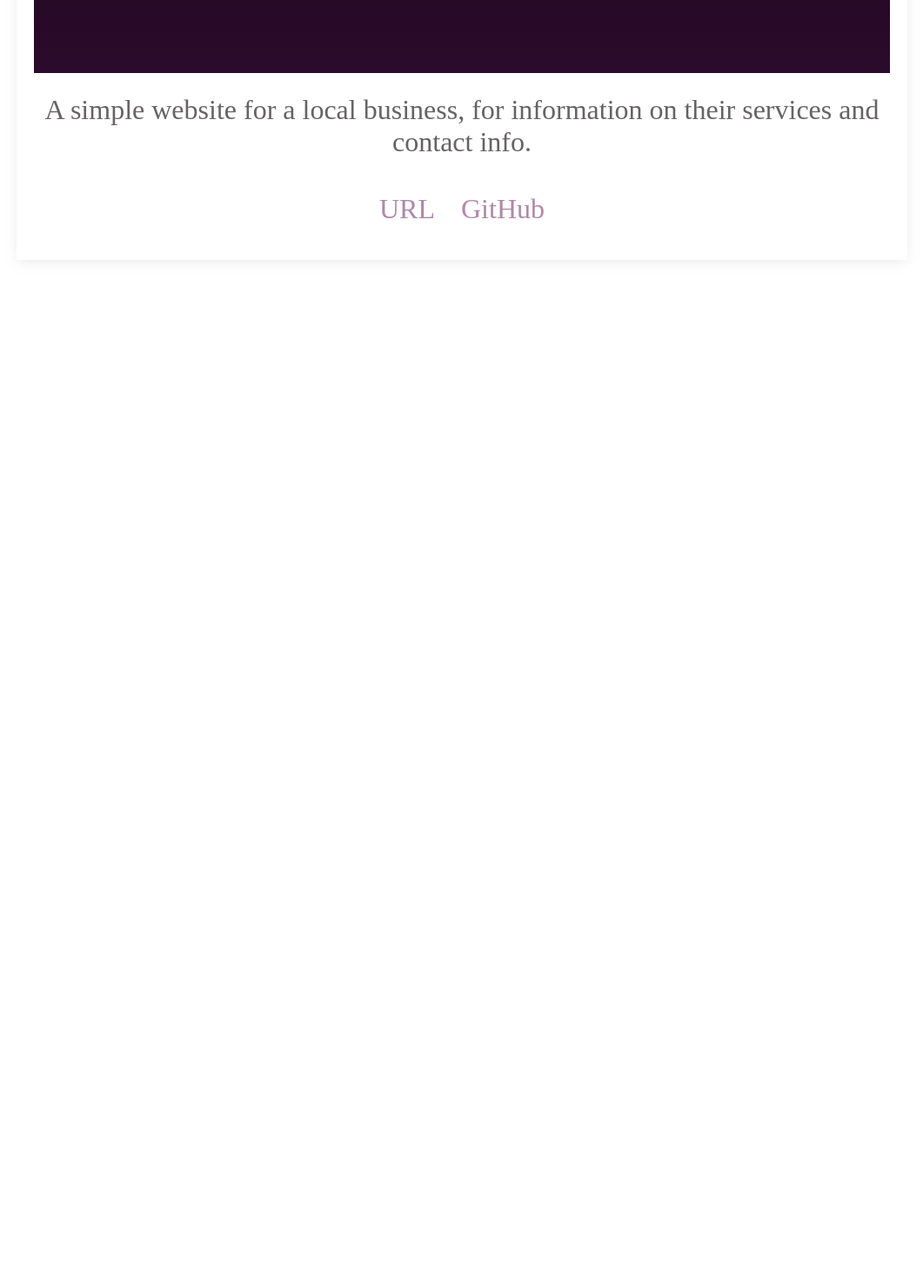
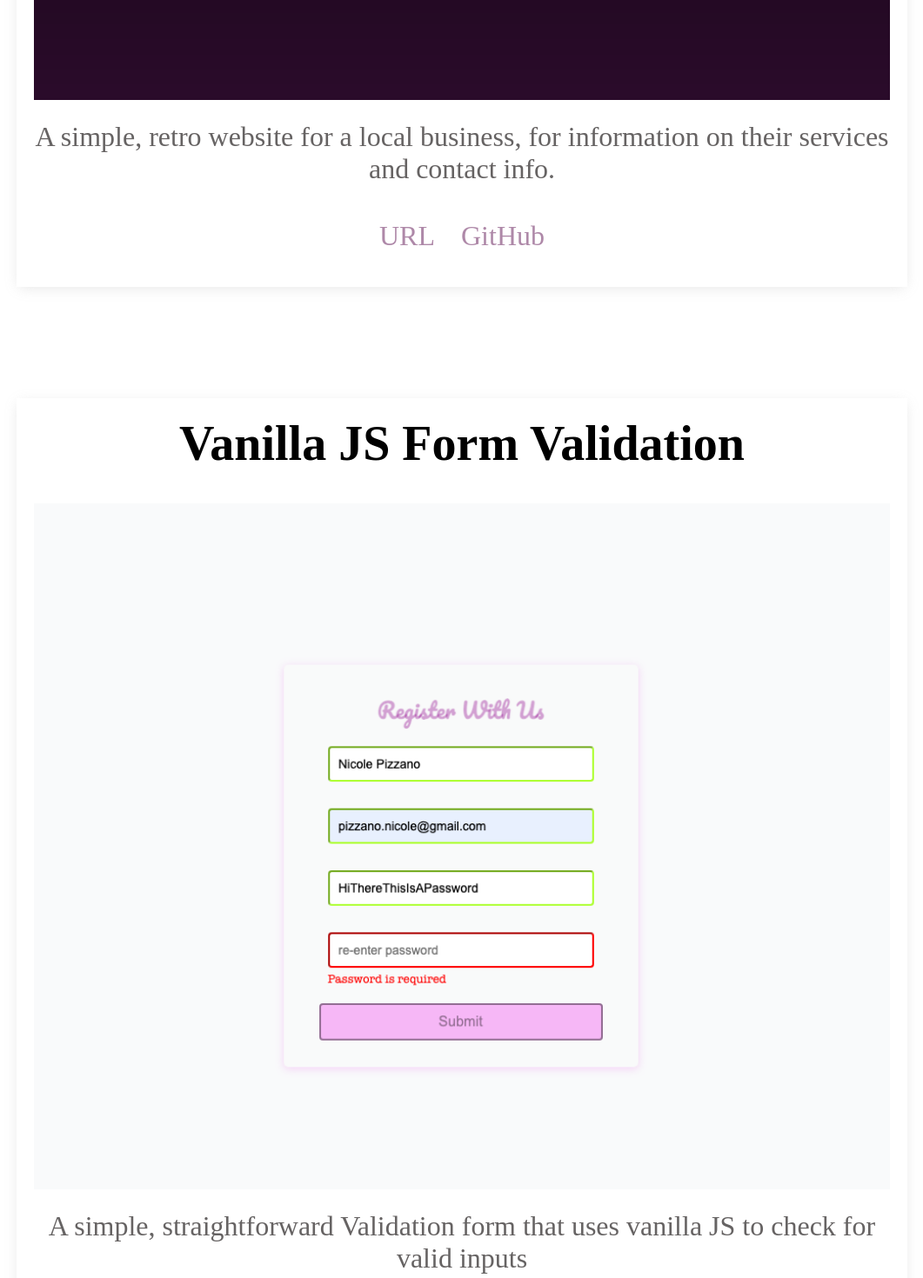
Before and after one commit to WrongAlice/portfolio, a Next.js app: page /components/card in a window 1280 px wide. Shown: the part 4840-6310 px from the top of the page at 87% size, without its empty margins (109-1170 px from the left). Before the commit the page ends 5267 px from the top, so only its background shows below. Built offline with nearby package versions, Linux system fonts and the light colour scheme; a web font is replaced by a local one.

Commit message:
adding new cards

```diff
--- a/pages/components/card.js
+++ b/pages/components/card.js
@@ -5,6 +5,7 @@ import tarot from '../assets/tarot.png'
 import todo from '../assets/to-do.png'
 import bugs from '../assets/bugs.png'
 import rolly from '../assets/rolly.png'
+import form from '../assets/form.png'
 import styles from '../../styles/card.module.css'
 
 
@@ -34,10 +35,17 @@ const imageCards = [
 },
 {
   title: 'Rollaway',
-  desc: ' A simple website for a local business, for information on their services and contact info. ',
+  desc: ' A simple, retro website for a local business, for information on their services and contact info. ',
   image: rolly,
   url: 'https://rollawayd.vercel.app',
   code: 'https://github.com/WrongAlice/b3fe'
+},
+{
+  title: 'Vanilla JS Form Validation',
+  desc: ' A simple, straightforward Validation form that uses vanilla JS to check for valid inputs ',
+  image: form,
+  url: 'https://form-validation-vanjs.vercel.app',
+  code: 'https://github.com/WrongAlice/form-validation-vanjs'
 }
 
 ]
```
Also changed, not shown: pages/assets/form.png (added), pages/assets/rolly.png.
